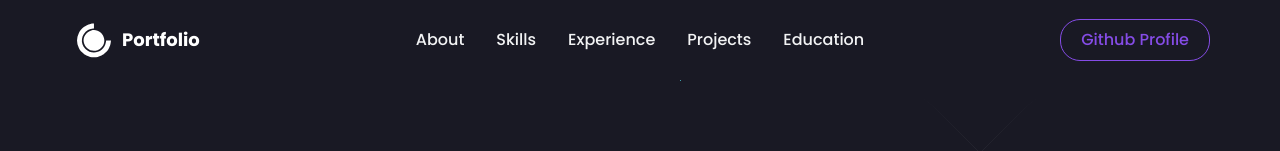
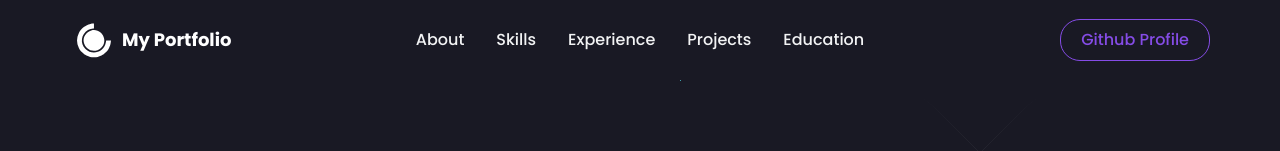
Before and after one commit to VikasSaxena2204/I-Showcase, a React (Create React App) app: page / in a window 1280 px wide. Shown: the top 151 px of the page. Built offline with nearby package versions, Linux system fonts and the light colour scheme.

Commit message:
Update index.js

```diff
--- a/src/components/Navbar/index.js
+++ b/src/components/Navbar/index.js
@@ -28,7 +28,7 @@
       <NavbarContainer>
         <NavLogo to='/'>
           <a style={{ display: "flex", alignItems: "center", color: "white", marginBottom: '20', cursor: 'pointer' }}>
-            <DiCssdeck size="3rem" /> <Span> Portfolio</Span>
+            <DiCssdeck size="3rem" /> <Span> My Portfolio</Span>
           </a>
         </NavLogo>
 
```
